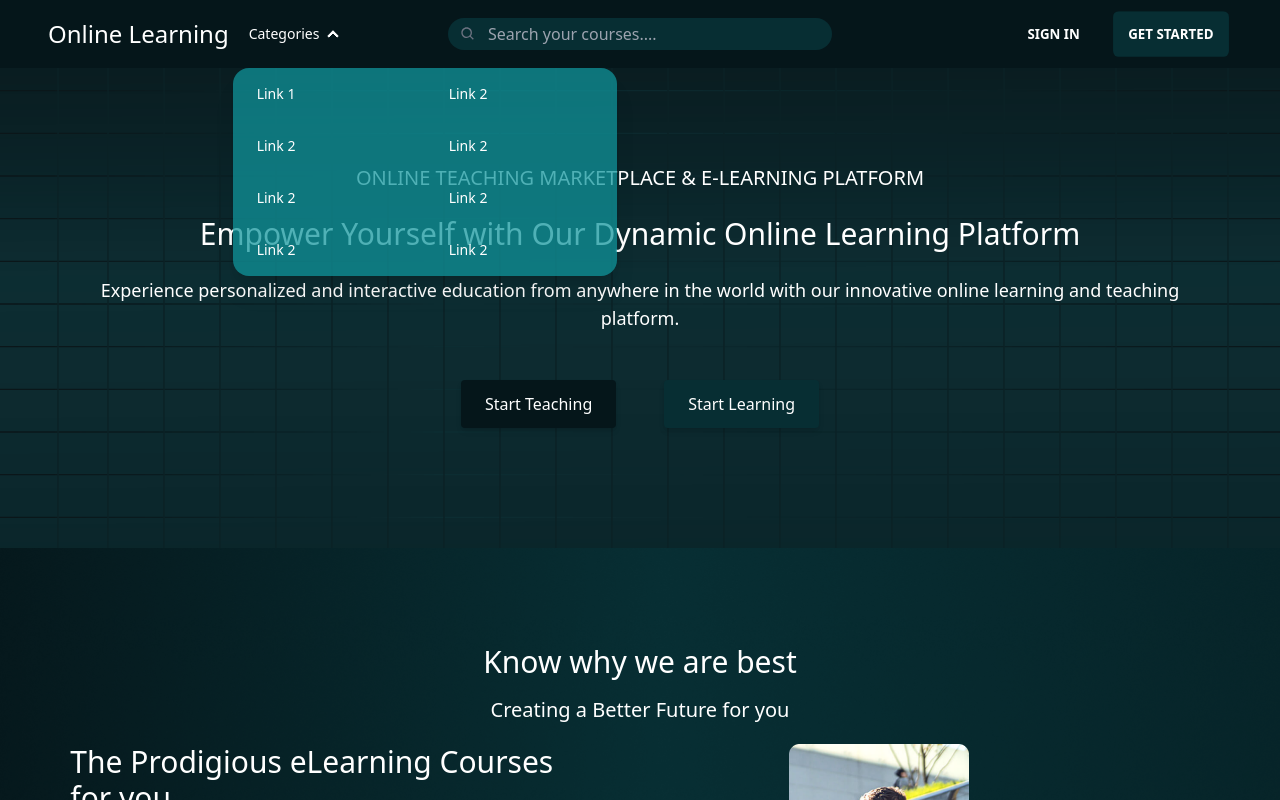
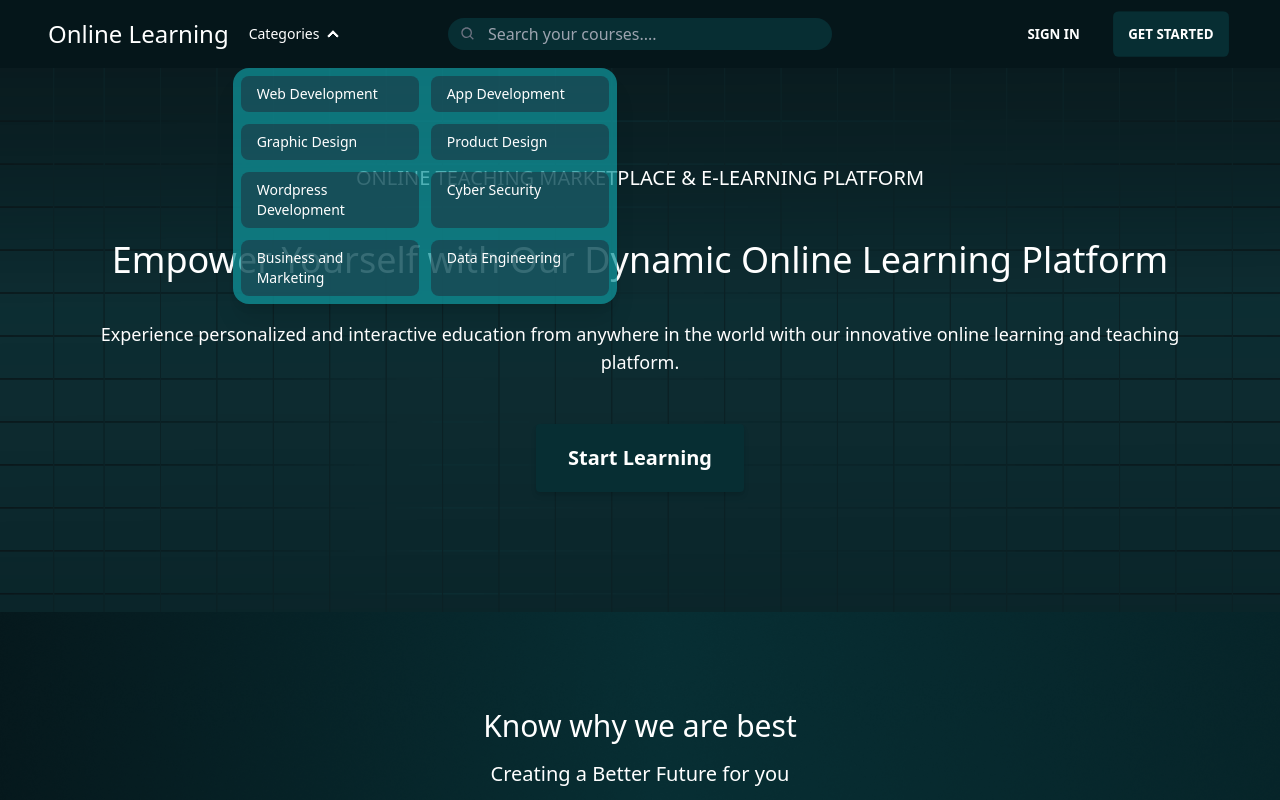
Before and after one commit to Zannatul-Fahmida/online-learning, a Next.js app: page / in a window 1280 px wide. Both pictures are taken after a click on the heading "Categories". Shown: the top 800 px of the page. Built offline with nearby package versions, Linux system fonts and the light colour scheme.

Commit message:
dropdown items,

```diff
--- a/components/Home/Banner.jsx
+++ b/components/Home/Banner.jsx
@@ -3,14 +3,22 @@ import styles from "../../styles/Home.module.css";
 export default function Banner() {
   return (
     <div className={`${styles.bannerBg} text-center md:p-24 p-12 text-white`}>
-      <p className="text-base md:text-xl pb-6">ONLINE TEACHING MARKETPLACE & E-LEARNING PLATFORM</p>
-      <h2 className="text-3xl pb-6">Empower Yourself with Our Dynamic Online Learning Platform</h2>
+      <p className="text-base md:text-xl pb-6">
+        ONLINE TEACHING MARKETPLACE & E-LEARNING PLATFORM
+      </p>
+      <h2 className="text-4xl pt-6 pb-10">
+        Empower Yourself with Our Dynamic Online Learning Platform
+      </h2>
       <p className="text-lg pb-6">
         Experience personalized and interactive education from anywhere in the
         world with our innovative online learning and teaching platform.
       </p>
-      <button className={`${styles.darkTealBg} px-6 py-3 rounded md:m-6 m-2 shadow-md`}>Start Teaching</button>
-      <button className={`${styles.tealBg} px-6 py-3 rounded md:m-6 m-2 shadow-md`}>Start Learning</button>
+      {/* <button className={`${styles.darkTealBg} px-6 py-3 rounded md:m-6 m-2 shadow-md`}>Start Teaching</button> */}
+      <button
+        className={`${styles.tealBg} font-bold text-xl px-8 py-5 rounded md:m-6 m-2 shadow-md`}
+      >
+        Start Learning
+      </button>
     </div>
   );
 }
--- a/components/Shared/Navbar.jsx
+++ b/components/Shared/Navbar.jsx
@@ -1,6 +1,49 @@
 import Link from "next/link";
 import { BiSearch } from "react-icons/bi";
 import styles from "../../styles/Home.module.css";
+
+const categoriesItems = [
+  {
+    slug: "/",
+    title: "Web Development",
+    icon: "",
+  },
+  {
+    slug: "/",
+    title: "App Development",
+    icon: "",
+  },
+  {
+    slug: "/",
+    title: "Graphic Design",
+    icon: "",
+  },
+  {
+    slug: "/",
+    title: "Product Design",
+    icon: "",
+  },
+  {
+    slug: "/",
+    title: "Wordpress Development",
+    icon: "",
+  },
+  {
+    slug: "/",
+    title: "Cyber Security",
+    icon: "",
+  },
+  {
+    slug: "/",
+    title: "Business and Marketing",
+    icon: "",
+  },
+  {
+    slug: "/",
+    title: "Data Engineering",
+    icon: "",
+  },
+];
 
 export default function Navbar() {
   return (
@@ -30,30 +73,14 @@ export default function Navbar() {
             <li>
               <p>Categories</p>
               <ul className="p-2">
-                <li>
-                  <Link href="/">Submenu 1</Link>
-                </li>
-                <li>
-                  <Link href="/">Submenu 2</Link>
-                </li>
-                <li>
-                  <Link href="/">Submenu 1</Link>
-                </li>
-                <li>
-                  <Link href="/">Submenu 2</Link>
-                </li>
-                <li>
-                  <Link href="/">Submenu 1</Link>
-                </li>
-                <li>
-                  <Link href="/">Submenu 2</Link>
-                </li>
-                <li>
-                  <Link href="/">Submenu 1</Link>
-                </li>
-                <li>
-                  <Link href="/">Submenu 2</Link>
-                </li>
+                {categoriesItems.map((item, index) => (
+                  <li
+                    key={index}
+                    className="bg-gray-800/50 rounded-lg my-2 py-2"
+                  >
+                    <Link href={item.slug}>{item.title}</Link>
+                  </li>
+                ))}
               </ul>
             </li>
             <li>
@@ -84,32 +111,13 @@ export default function Navbar() {
                 <summary className="hover:text-white">Categories</summary>
                 <ul
                   style={{ backgroundColor: "#0f959cbb" }}
-                  className="grid grid-cols-2 gap-4 w-96"
+                  className="grid grid-cols-2 gap-3 w-96"
                 >
-                  <li>
-                    <Link href="/">Link 1</Link>
-                  </li>
-                  <li>
-                    <Link href="/">Link 2</Link>
-                  </li>
-                  <li>
-                    <Link href="/">Link 2</Link>
-                  </li>
-                  <li>
-                    <Link href="/">Link 2</Link>
-                  </li>
-                  <li>
-                    <Link href="/">Link 2</Link>
-                  </li>
-                  <li>
-                    <Link href="/">Link 2</Link>
-                  </li>
-                  <li>
-                    <Link href="/">Link 2</Link>
-                  </li>
-                  <li>
-                    <Link href="/">Link 2</Link>
-                  </li>
+                  {categoriesItems.map((item, index) => (
+                    <li key={index} className="bg-gray-800/50 rounded-lg">
+                      <Link href={item.slug}>{item.title}</Link>
+                    </li>
+                  ))}
                 </ul>
               </details>
             </li>
@@ -117,7 +125,7 @@ export default function Navbar() {
         </div>
       </div>
       <div className="navbar-center hidden lg:flex">
-      <div className="relative">
+        <div className="relative">
           <input
             type="text"
             placeholder="Search your courses...."
@@ -130,7 +138,6 @@ export default function Navbar() {
         </div>
       </div>
       <div className="navbar-end hidden lg:flex">
-
         <Link href="/" className="btn btn-ghost">
           Sign In
         </Link>
```
